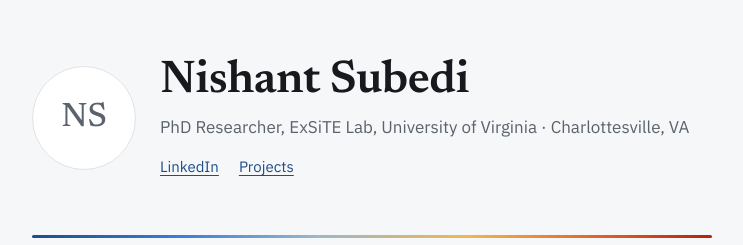
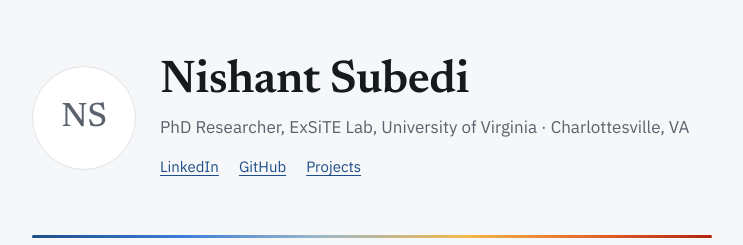
Before and after one commit to Nishant2031/Nishant2031.github.io, a plain HTML site: page index.html in a window 1280 px wide. Shown: the top 245 px of the page, without its empty margins (268-1011 px from the left). Drawn offline with Linux system fonts and the light colour scheme.

Commit message:
Add GitHub links to home page

```diff
--- a/index.html
+++ b/index.html
@@ -123,8 +123,9 @@ footer{display:flex;flex-wrap:wrap;justify-content:space-between;gap:10px;color:
       <p class="role">PhD Researcher, ExSiTE Lab, University of Virginia · Charlottesville, VA</p>
       <nav class="links" aria-label="Contact and profiles">
         <a href="https://www.linkedin.com/in/nishant2031">LinkedIn</a>
+        <a href="https://github.com/Nishant2031">GitHub</a>
         <a href="#projects">Projects</a>
-        <!-- Add: <a href="mailto:you@virginia.edu">Email</a> and GitHub / Google Scholar links -->
+        <!-- Add: <a href="mailto:you@virginia.edu">Email</a> -->
       </nav>
     </div>
   </header>
@@ -248,7 +249,7 @@ footer{display:flex;flex-wrap:wrap;justify-content:space-between;gap:10px;color:
 
   <footer>
     <span>Nishant Subedi · Charlottesville, Virginia</span>
-    <a href="https://www.linkedin.com/in/nishant2031">linkedin.com/in/nishant2031</a>
+    <span><a href="https://www.linkedin.com/in/nishant2031">LinkedIn</a> · <a href="https://github.com/Nishant2031">GitHub</a></span>
   </footer>
 </main>
 </body>
```
